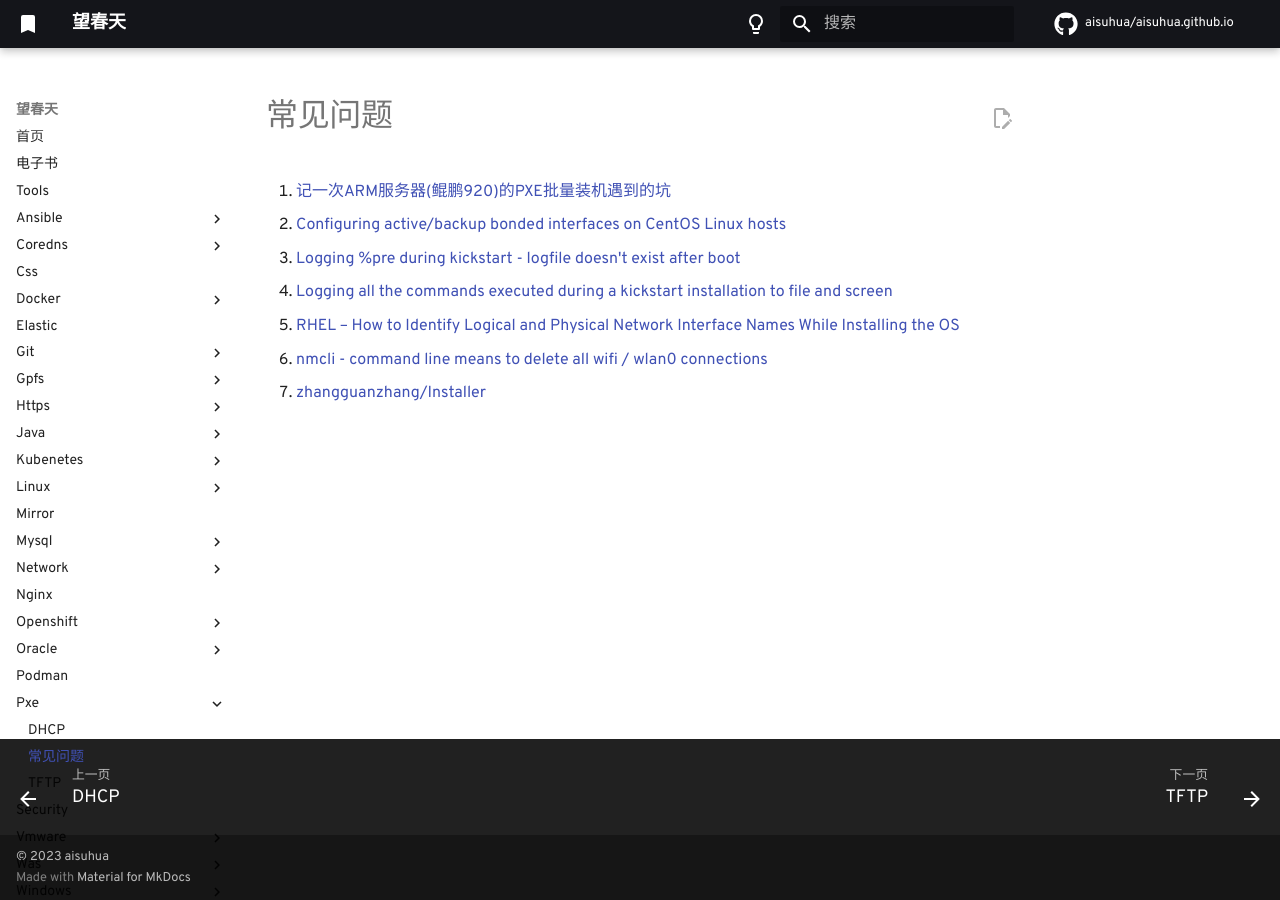
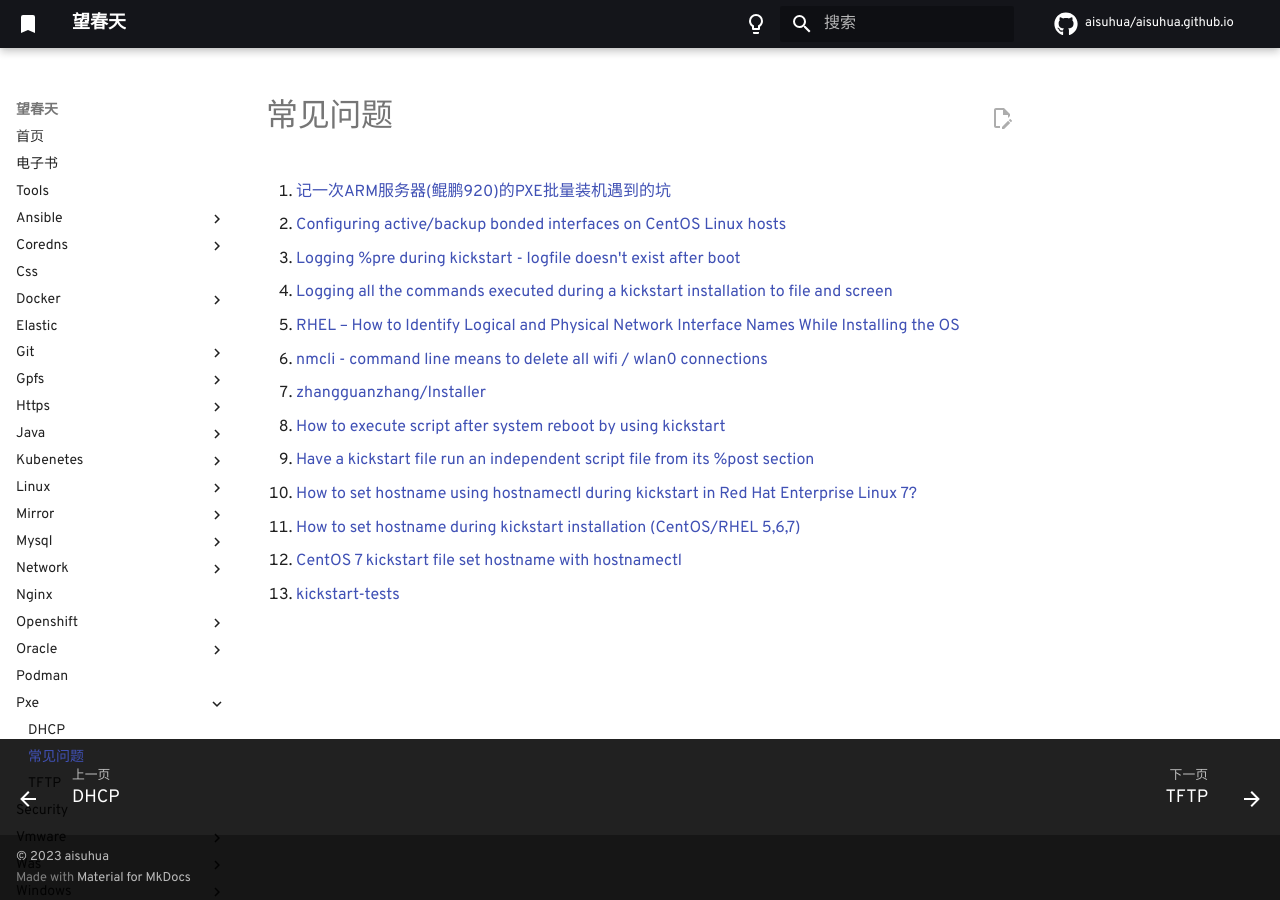
Before and after one commit to aisuhua/aisuhua.github.io, an MkDocs documentation site: the page built from docs/pxe/faq.md, in a window 1280 px wide. Built offline with MkDocs 1.6.1 and Material for MkDocs 9.7.7, drawn with Linux system fonts in a browser that asks for light colours; comment, search, counter and statistics services are not loaded.

Commit message:
install.md

```diff
--- a/docs/pxe/faq.md
+++ b/docs/pxe/faq.md
@@ -7,3 +7,9 @@
 5. [RHEL – How to Identify Logical and Physical Network Interface Names While Installing the OS](https://docs.oracle.com/cd/E19902-01/html/821-1367/gjtlm.html)
 6. [nmcli - command line means to delete all wifi / wlan0 connections](https://unix.stackexchange.com/questions/665360/nmcli-command-line-means-to-delete-all-wifi-wlan0-connections)
 7. [zhangguanzhang/Installer](https://github.com/zhangguanzhang/Installer)
+8. [How to execute script after system reboot by using kickstart](https://stackoverflow.com/questions/31023115/how-to-execute-script-after-system-reboot-by-using-kickstart)
+9. [Have a kickstart file run an independent script file from its %post section](https://serverfault.com/questions/978639/have-a-kickstart-file-run-an-independent-script-file-from-its-post-section)
+10. [How to set hostname using hostnamectl during kickstart in Red Hat Enterprise Linux 7?](https://access.redhat.com/solutions/1452273)
+11. [How to set hostname during kickstart installation (CentOS/RHEL 5,6,7)](https://www.thegeeksearch.com/how-to-set-hostname-during-kickstart-installation-centos-rhel-567/)
+12. [CentOS 7 kickstart file set hostname with hostnamectl](https://stackoverflow.com/questions/69921541/centos-7-kickstart-file-set-hostname-with-hostnamectl)
+13. [kickstart-tests](https://github.com/rhinstaller/kickstart-tests)
```
Also changed, not shown: docs/mirror/create.md (added, +5 -0 lines).
